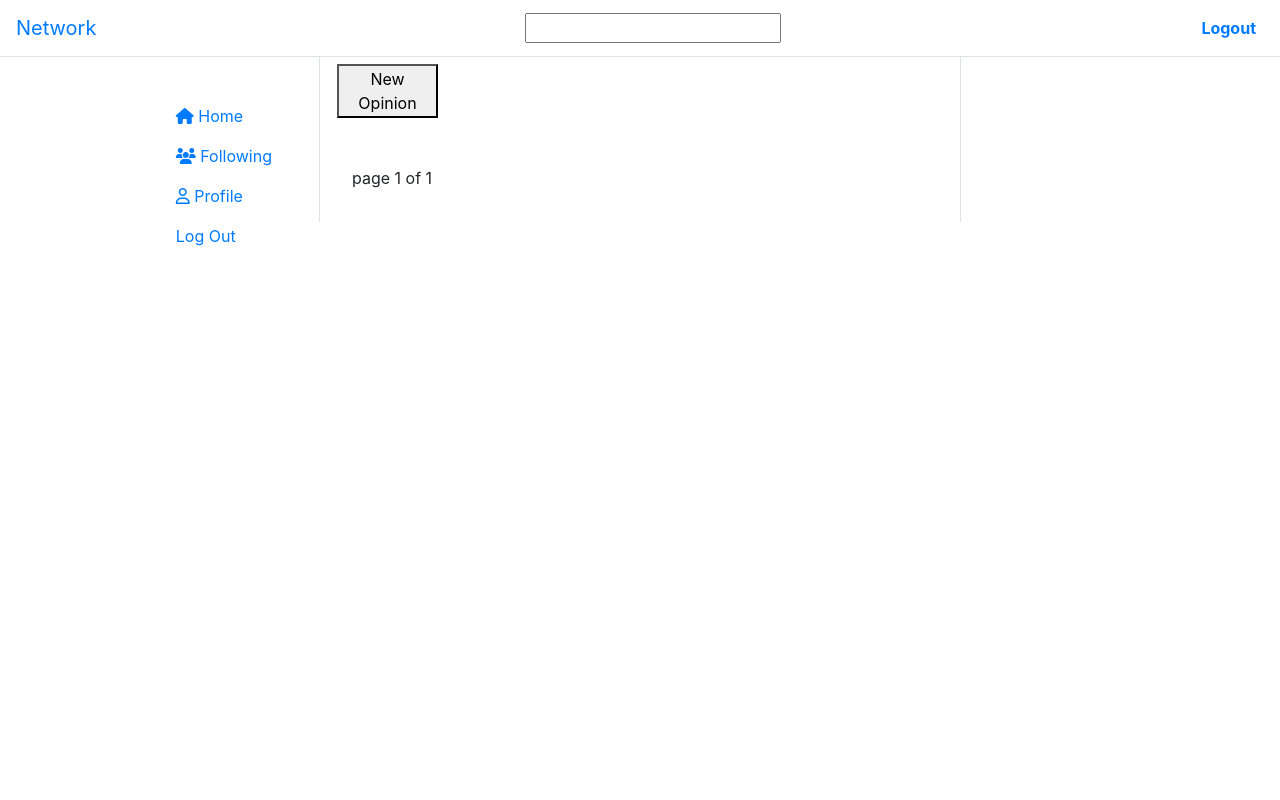
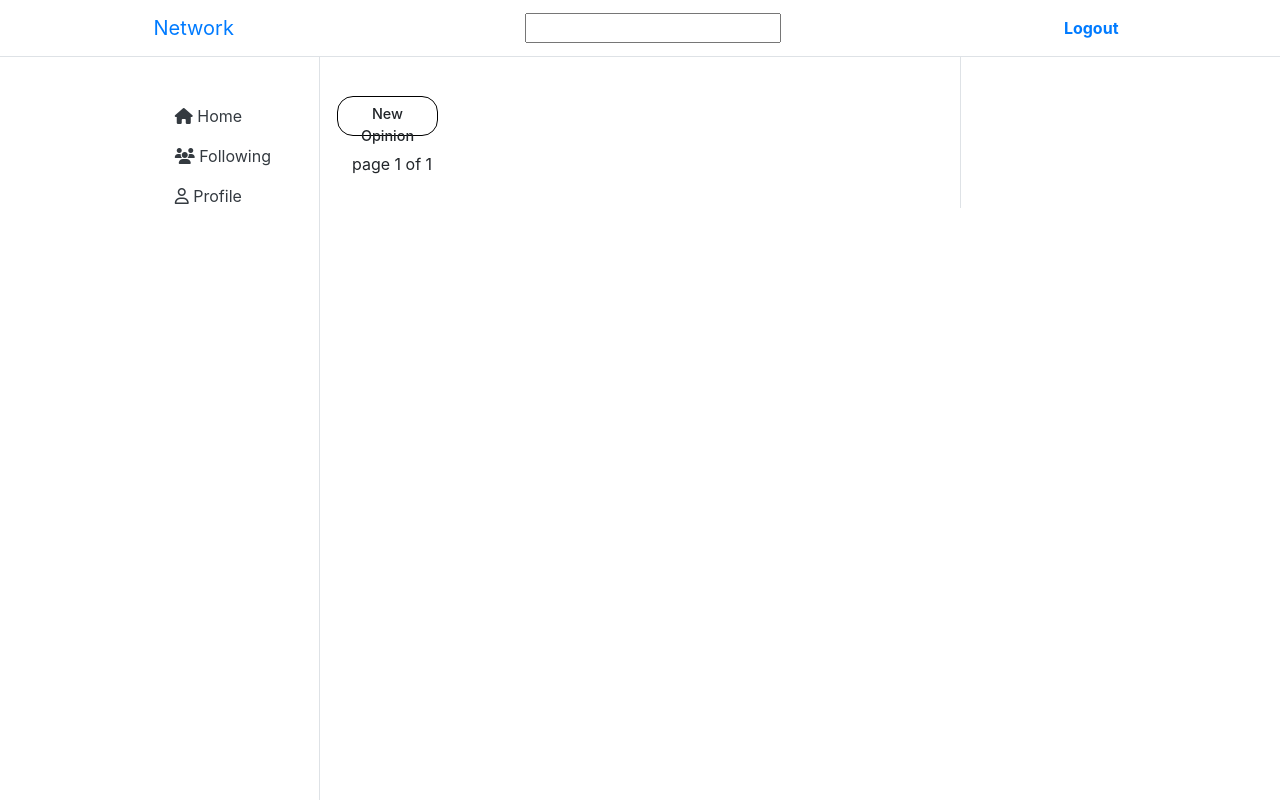
Before and after one commit to Virtual4087/CS50W-Network, a Django app: page / in a window 1280 px wide. Run offline with Django 3.2, Linux system fonts and the light colour scheme; the visitor is signed in with stand-in values (Sample User, id 1); data that the repository does not hold is empty; some libraries are stand-ins or nearby versions.

Commit message:
frontend work

```diff
--- a/network/models.py
+++ b/network/models.py
@@ -11,3 +11,6 @@ class Opinion(models.Model):
     body = models.TextField()
     likes = models.ManyToManyField(User, blank=True, related_name="liked_opinions")
     date = models.DateTimeField(auto_now_add=True)
+
+    def __str__(self):
+        return f'{self.title}'
--- a/network/static/network/styles.css
+++ b/network/static/network/styles.css
@@ -2,11 +2,7 @@ body{
     margin: 0;
     padding: 0;
 
-}
-.posts{
-    display: flex;
-    flex-direction: column;
-    gap: 50px;
+    /* background-color: #0B1416; */
 }
 
 #edit_view{
@@ -28,13 +24,19 @@ body{
     width: 100%;
     z-index: 11;
     background-color: white;
+
+    /* background-color: #0B1416;
+    border-bottom: 1px solid #242C2E; */
 }
 
 .side-nav{
+    height: 100%;
     position: fixed;
     padding-right: 3rem;
     padding-top: 6rem;
-    z-index: 10;
+    z-index: 1;
+
+    /* border-right: 1px solid #242C2E; */
 }
 
 .sidebar{
@@ -44,17 +46,43 @@ body{
 
 .body{
     padding: 2rem;
-    padding-top: 4rem;
+    padding-top: 6rem;
 }
+
+/* black screen */
+/* .opinions{
+    border-bottom: 1px solid #242C2E;
+} */
 
 #title{
     font-size: 1.5em;
+
+    /* color: #ffffff; */
 }
 
 #body{
-    font-size: 1rem;
+    font-size: 0.9rem;
+
+    /* color: #B8C5C9; */
 }
 
 #date{
+    font-size: 0.7rem;
+    display: flex;
+    align-items: center;
+
+    /* color: #a0a9ac; */
+}
+
+/* black screen */
+/* .featured{
+    border-left: 1px solid #242C2E;
+} */
+
+#create_opinion{
+    height: 2.5rem;
     font-size: 0.9rem;
+    font-weight: 500;
+    border: 1px solid #000000;;
+    border-radius: 1rem;
 }
--- a/network/templates/network/index.html
+++ b/network/templates/network/index.html
@@ -3,7 +3,7 @@
 {% block body %}
     {% if user.is_authenticated and current_page == "index" %}
         <div class="row row-cols-1">
-            <button id="create_opinion" class="col-2">New Opinion</button>
+            <button id="create_opinion" class="col-auto col-xl-2 col-lg-3 col-md-4 btn btn-block">New Opinion</button>
             <form id="new_opinion" class="col form" style="display: none;" method="post" action="{% url 'index' %}">
                 {% csrf_token %}
                 <div class="form-group">
@@ -18,19 +18,19 @@
         </div>
 
     {% endif %}
-    <div class="posts row mt-5">
+    <div class="posts row row-cols-1 mt-3">
         {% for opinion in opinions %}
-            <div id="{{opinion.id}}" class="opinions col">
-                <div id="username" class="row row-cols-2">
-                    <a href="{% url 'profile' opinion.user.username %}" class="col-auto btn-link ">@{{opinion.user.username}}</a>
+            <div id="{{opinion.id}}" class="opinions col pb-3 mb-3 border-bottom">
+                <div id="username" class="row row-cols-2 mb-2">
+                    <a href="{% url 'profile' opinion.user.username %}" class="col-auto text-dark ">{{opinion.user.username}}</a>
                     <div id="date" class="col-auto">{{opinion.date}}</div>
                 </div>
-                <div id="title" class="row"><strong class="col">{{opinion.title}}</strong></div>
-                <div id="body" class="row"><div class="col">{{opinion.body}}</div></div>
+                <div id="title" class="row mb-2"><strong class="col">{{opinion.title}}</strong></div>
+                <div id="body" class="row mb-2"><div class="col">{{opinion.body}}</div></div>
                 {% if user.is_authenticated %}
-                    <button id="likes" data-csrf="{{csrf_token}}" class="row"><div class="col">{{opinion.likes.count}}</div></button>
+                    <button id="likes" data-csrf="{{csrf_token}}" class="row mb-2"><div class="col">{{opinion.likes.count}}</div></button>
                 {% else %}
-                    <button id="likes" data-csrf="{{csrf_token}}" class="row" disabled><div class="col">{{opinion.likes.count}}</div></button>
+                    <button id="likes" data-csrf="{{csrf_token}}" class="row mb-2" disabled><div class="col">{{opinion.likes.count}}</div></button>
                 {%endif%}
             </div>
         {% endfor %}
--- a/network/templates/network/layout.html
+++ b/network/templates/network/layout.html
@@ -12,7 +12,7 @@
     <body class="container-fluid">
         <div class="row">
             <div class="col p-0">
-                <nav class="top-nav navbar navbar-expand border-bottom d-flex justify-content-between">
+                <nav class="top-nav navbar navbar-expand d-flex justify-content-around border-bottom">
                     <a class="navbar-brand" href="#">Network</a>
                     <input type="text">
                     <ul class="navbar-nav">
@@ -31,47 +31,35 @@
         </div>
 
         <div class="row">
-            <div class="side-nav col-3">
-                <div class="sidebar">
+            <div class="sidebar side-nav col-3 border-right">
                 <ul class="navbar-nav">
                     <li class="nav-item">
-                            <a class="nav-link" href="{% url 'index' %}">
+                        <a class="nav-link text-dark" href="{% url 'index' %}">
                             <i class="fa-solid fa-house"></i>
                             <span>Home</span>
                         </a>
                     </li>
                     {% if user.is_authenticated %}
                         <li class="nav-item">
-                                <a class="nav-link" href="{% url 'following' %}">
+                            <a class="nav-link text-dark" href="{% url 'following' %}">
                                 <i class="fa-solid fa-users"></i>
                                 <span>Following</span>
                             </a>
                         </li>
                         <li class="nav-item">
-                                <a class="nav-link" href="{% url 'profile' user.username %}">
+                            <a class="nav-link text-dark" href="{% url 'profile' user.username %}">
                                 <i class="fa-regular fa-user"></i>
                                 <span id="currentUser">Profile</span></a>
-                            </li>
-                            <li class="nav-item">
-                                <a class="nav-link" href="{% url 'logout' %}">Log Out</a>
-                            </li>
-                        {% else %}
-                            <li class="nav-item">
-                                <a class="nav-link" href="{% url 'login' %}">Log In</a>
-                            </li>
-                            <li class="nav-item">
-                                <a class="nav-link" href="{% url 'register' %}">Register</a>
                         </li>
                     {% endif %}
                 </ul>
             </div>
-            </div>
-            <div class="col-3 border-right"></div>
+            <div class="col-3"></div>
             <div class=" body col-6 gx-4">
                 {% block body %}
                 {% endblock %}
             </div>
-            <div class="col-3 border-left"></div>
+            <div class="col-3 featured border-left"></div>
         </div>
     </body>
 </html>
--- a/network/views.py
+++ b/network/views.py
@@ -16,6 +16,7 @@ def index(request):
         opinion.title = request.POST["opinion_title"]
         opinion.body = request.POST["opinion_body"]
         opinion.save()
+        return redirect('index')
 
     if request.path == "/following":
         opinions = Opinion.objects.filter(user__in = request.user.following.all()).order_by('-date')
```
Also changed, not shown: network/templates/network/profile.html (+32 -24 lines). Lines whose indentation alone changed are shown as unchanged.
